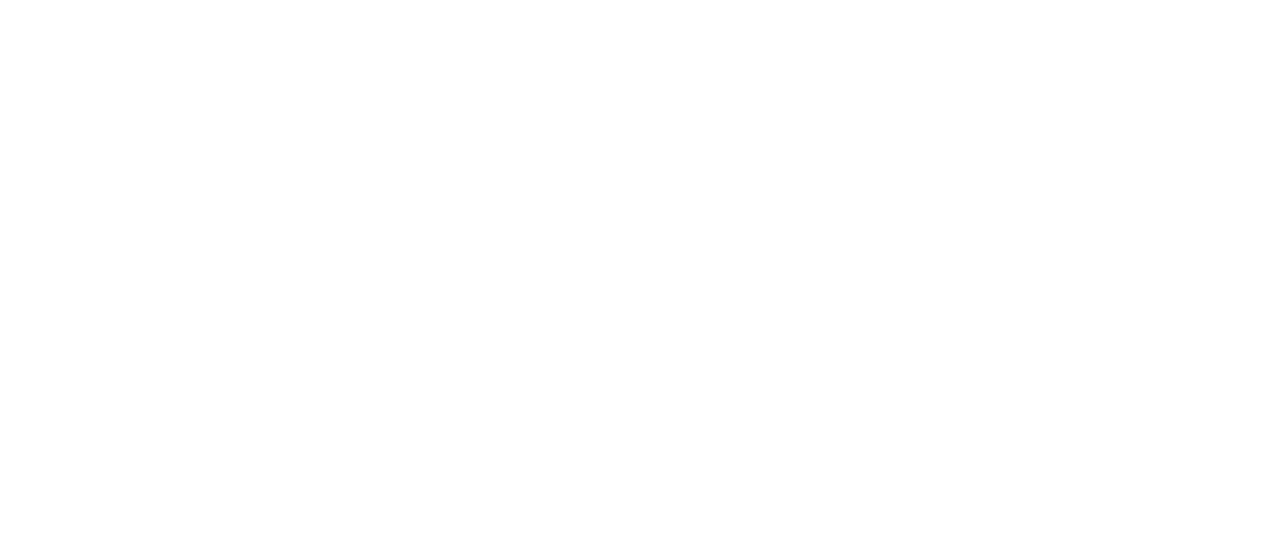
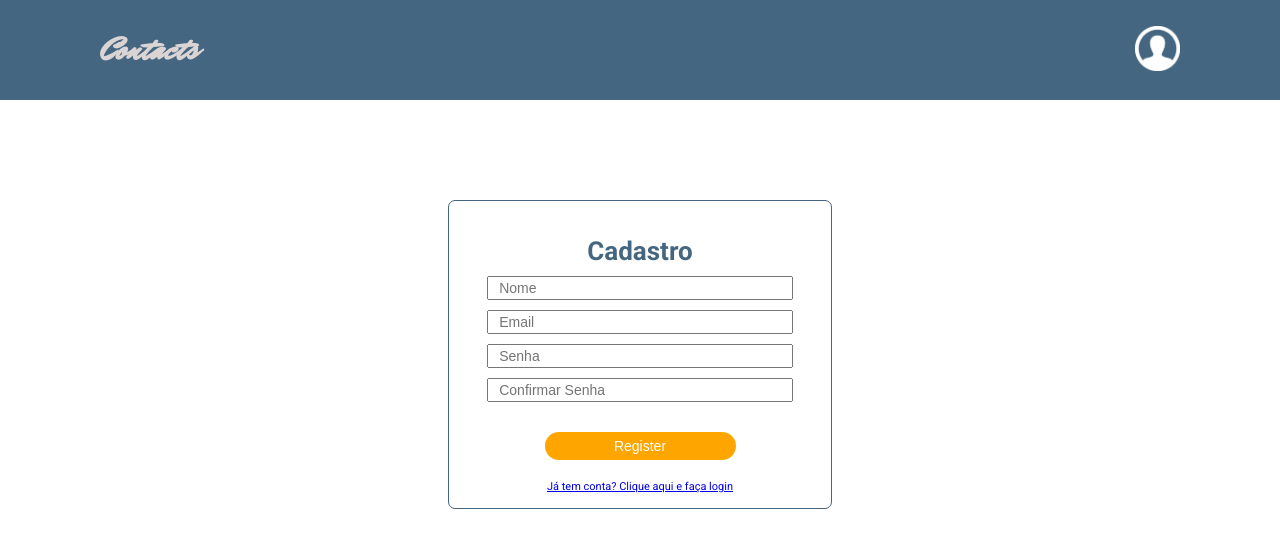
Before and after one commit to mfcastilho/Sistema-de-Gerenciamento-de-Contatos, a React (Vite) app in the folder frontend/: page /cadastro in a window 1280 px wide. Before the commit this address had no page. Shown: the top 548 px of the page. Built offline with nearby package versions, Linux system fonts and the light colour scheme.

Commit message:
creating RegisterForm and Register page

```diff
--- a/frontend/src/App.jsx
+++ b/frontend/src/App.jsx
@@ -1,5 +1,6 @@
 import React from "react";
 import { RoutesApp } from "./RoutesApp";
+import { Header } from "./components/header/Header";
 
 
 
@@ -7,6 +8,7 @@
 
   return (
    <div>
+      <Header/>
       <RoutesApp />
    </div>
 
--- a/frontend/src/RoutesApp.jsx
+++ b/frontend/src/RoutesApp.jsx
@@ -1,12 +1,14 @@
 import React from "react";
 import { BrowserRouter , Routes, Route} from 'react-router-dom';
-import {Home} from "./pages/Home"
+import {Home} from "./pages/Home";
+import { Register } from "./pages/Register";
 
 export function RoutesApp(){
      return(
         <BrowserRouter>
             <Routes>
                <Route exact path="/" element={<Home/>} />
+               <Route exact path="/cadastro" element={<Register/>} />
            </Routes>
         </BrowserRouter>
      )
--- a/frontend/src/components/loginForm/Login.jsx
+++ b/frontend/src/components/loginForm/Login.jsx
@@ -13,7 +13,7 @@
                          <input className="input-password" type="password" placeholder="Password" />
                          <button>Login</button>
                     </form>
-                    <a className="register_link" href=""><p>Não tem uma conta? Clique aqui e cadastre-se</p></a>
+                    <a className="register_link" href="/cadastro"><p>Não tem uma conta? Clique aqui e cadastre-se</p></a>
                </div>
 
           </div>
--- a/frontend/src/components/registerForm/RegisterForm.css
+++ b/frontend/src/components/registerForm/RegisterForm.css
@@ -5,3 +5,72 @@
      padding: 0;
      box-sizing: border-box;
 }
+
+
+.register-container{
+     display: flex;
+     flex-direction: column;
+
+
+     border: 1px solid #456681;
+     border-radius: .7rem;
+     width: 30%;
+
+     margin: 10rem 0;
+     padding: 1.5rem 0;
+}
+
+.register-container h2{
+     text-align: center;
+     font-size: 2.6rem;
+
+     margin: 2rem 0 1rem 0;
+     color: #456681;
+}
+
+.register-container form{
+     display: flex;
+     flex-direction: column;
+}
+
+.form-group{
+     display: flex;
+     flex-direction: column;
+}
+
+form label{
+     margin: 0 10%;
+     font-size: 1.4rem;
+}
+
+form input{
+     width: 80%;
+     height: 2.4rem;
+     margin: 0 auto;
+     padding-left: 1rem;
+
+     margin-bottom: 1rem;
+     font-size: 1.4rem;
+     /* outline-color: #456681; */
+}
+
+
+form button{
+     height: 2.8rem;
+     width: 50%;
+     margin: 2rem auto;
+     border-radius: 2rem;
+     border:none;
+
+     background-color: orange;
+     color: #FFF;
+
+     font-size: 1.4rem;
+
+     transition: .3s all;
+}
+
+form button:hover{
+     background-color: rgb(235, 156, 11);
+     cursor: pointer;
+}
--- a/frontend/src/components/registerForm/RegisterForm.jsx
+++ b/frontend/src/components/registerForm/RegisterForm.jsx
@@ -2,30 +2,31 @@
 import "./RegisterForm.css";
 
 
-export function Register() {
+export function RegisterForm() {
      return (
          <div className="container">
                <div className="register-container">
-                    <h1>Register</h1>
+                    <h2>Cadastro</h2>
                     <form action="">
                          <div className="form-group">
-                              <label>Name</label>
-                              <input type="text" className="form-control" placeholder="Username" />
+                              {/* <label>Name</label> */}
+                              <input type="text" className="form-control" placeholder="Nome" />
                          </div>
                          <div className="form-group">
-                              <label>Email</label>
+                              {/* <label>Email</label> */}
                               <input type="email" className="form-control" placeholder="Email" />
                          </div>
                          <div className="form-group">
-                              <label>Password</label>
-                              <input type="password" className="form-control" placeholder="Password" />
+                              {/* <label>Password</label> */}
+                              <input type="password" className="form-control" placeholder="Senha" />
                          </div>
                          <div className="form-group">
-                              <label>Confirm Password</label>
-                              <input type="password" className="form-control" placeholder="Confirm Password" />
+                              {/* <label>Confirm Password</label> */}
+                              <input type="password" className="form-control" placeholder="Confirmar Senha" />
                          </div>
                          <button type="submit" className="btn btn-primary">Register</button>
                     </form>
+                    <a className="register_link" href="/"><p>Já tem conta? Clique aqui e faça login</p></a>
                </div>
 
          </div>
--- a/frontend/src/pages/Home.jsx
+++ b/frontend/src/pages/Home.jsx
@@ -7,7 +7,6 @@
 export function Home(){
      return (
           <div>
-               <Header />
                <Login />
           </div>
      )
--- a/frontend/src/pages/Register.jsx
+++ b/frontend/src/pages/Register.jsx
@@ -1,5 +1,5 @@
 import React from "react";
-import RegisterForm from "../components/registerForm/RegisterForm";
+import {RegisterForm} from "../components/registerForm/RegisterForm";
 
 
 export function Register(){
```
